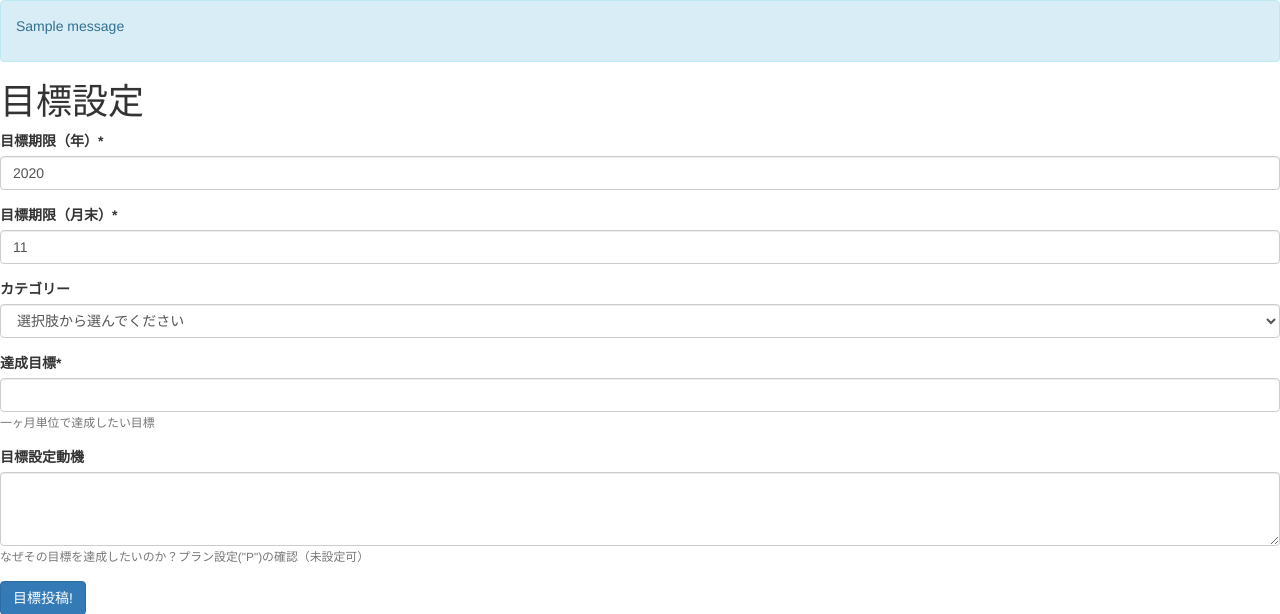
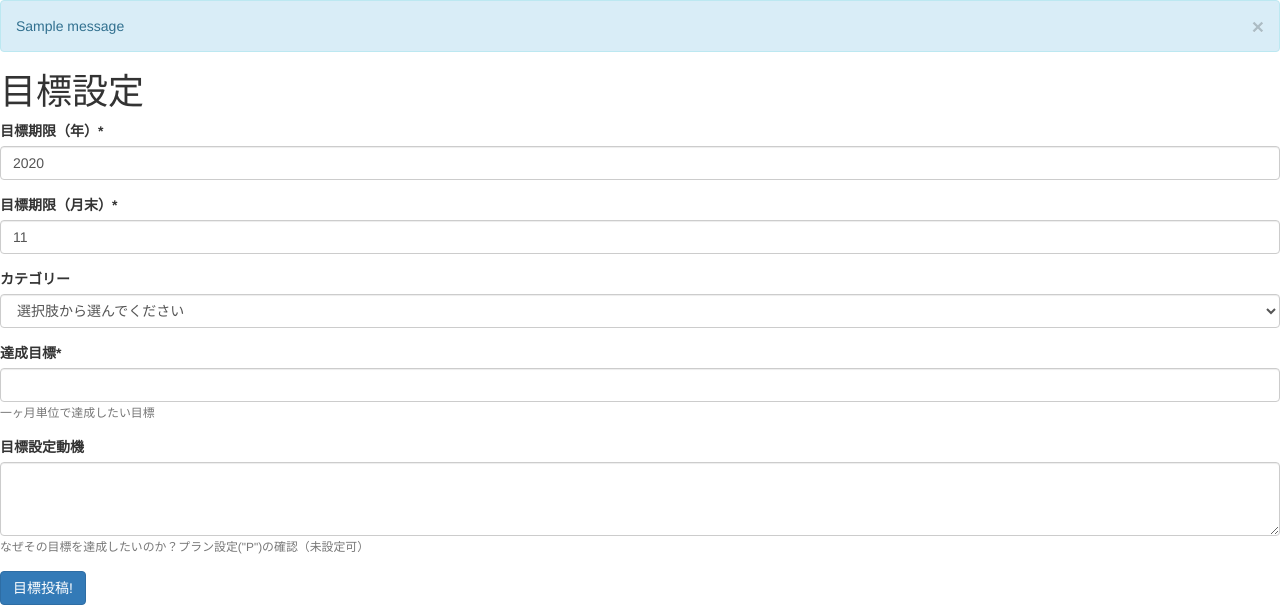
Before and after one commit to Yj-Satoshi/self_management, a Django app: page /goal/new/ in a window 1280 px wide. Shown: the part 70-684 px from the top of the page. Run offline with Django 3.2, Linux system fonts and the light colour scheme; tables that the repository leaves empty hold one stand-in row (values such as "Sample post"); one stand-in notice (Sample message) is shown; parts of the project's set-up code (start-up, migrations or seed data) failed here and were passed over; some libraries are stand-ins or nearby versions.

Commit message:
メッセージ閉じるボタン実装

```diff
--- a/account/templates/account/base.html
+++ b/account/templates/account/base.html
@@ -42,7 +42,10 @@
     <div class="alert alert-info">
             <div class="message-body">
                 {% for message in messages %}
-                <p class=""> {{ message }}</p>
+                <div class=""> {{ message }}  <button type="button" class="close" data-dismiss="alert" aria-label="Close">
+                  <span aria-hidden="true">&times;</span>
+                </button></div>
+
                 {% endfor %}
             </div>
     </div>
```
